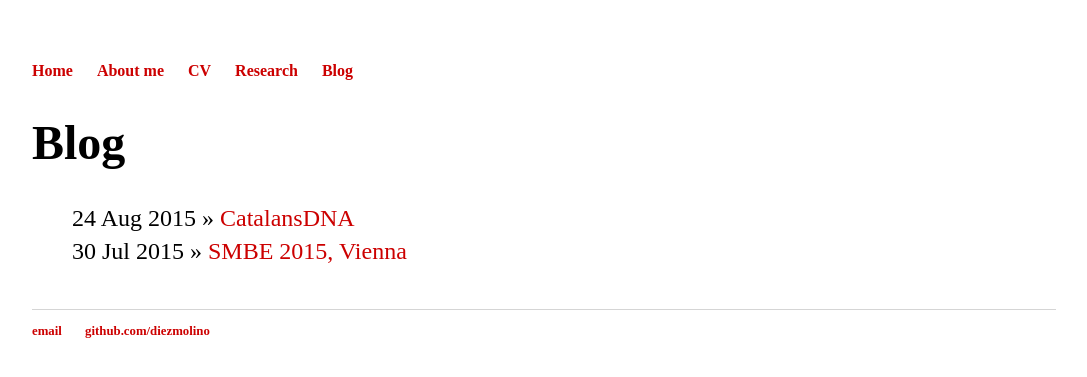
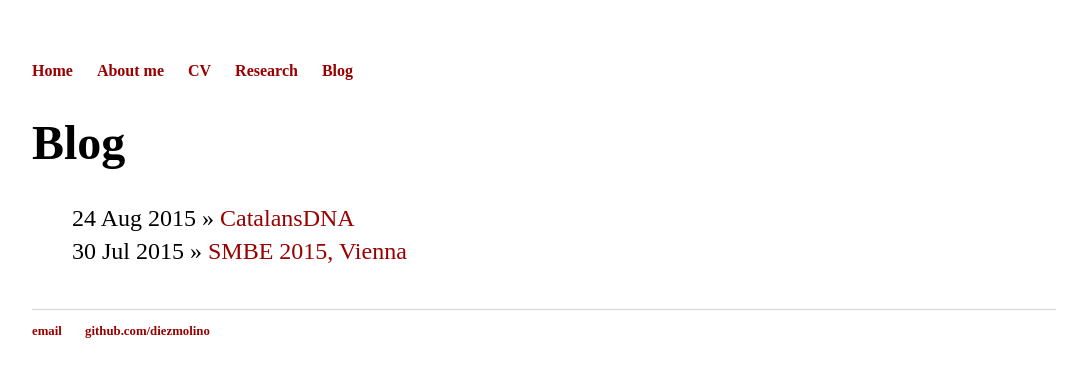
Before and after one commit to DiezMolino/diezmolino.github.io, a Jekyll site: the page built from blog/index.html, in a window 1280 px wide. Shown: the top 377 px of the page, without its empty margins (96-1183 px from the left). Built offline with Jekyll 4.4.1, drawn with Linux system fonts in a browser that asks for light colours.

Commit message:
Update main.css

```diff
--- a/css/main.css
+++ b/css/main.css
@@ -16,11 +16,11 @@
 }
 a {
     text-decoration: none;
-    color: #CC0000;
+    color: #990000;
 }
 a:hover {
     text-decoration: none;
-    color: #FFFF00;
+    color: #33EECC;
 }
 h1 {
     font-size: 3em;
```
